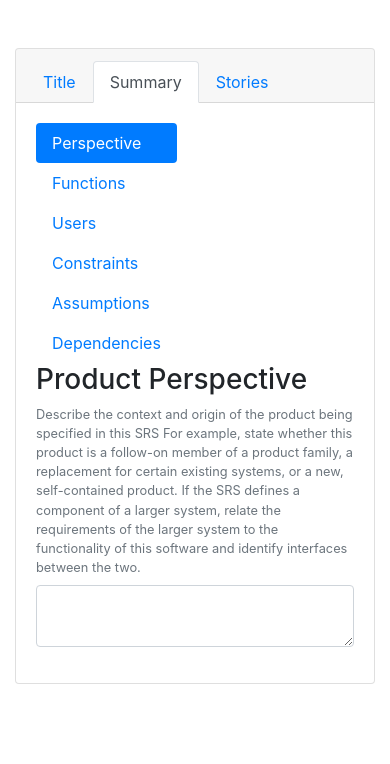
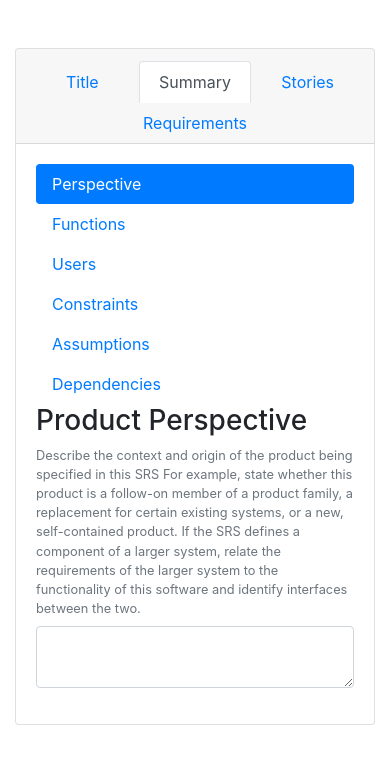
Before and after one commit to SamuelDavis/srs-builder, a Vue app: page / in a window 390 px wide. Both pictures are taken after a click on the tab "Summary". Shown: the top 764 px of the page. Built offline with nearby package versions, Linux system fonts and the light colour scheme.

Commit message:
make summary vertical tabs mobile friendly

```diff
--- a/src/App.vue
+++ b/src/App.vue
@@ -2,7 +2,7 @@
   <b-container id="app" class="mt-5">
     <h1 v-if="printing">Hello, world!</h1>
     <b-card no-body v-show="!printing">
-      <b-tabs card>
+      <b-tabs card justified>
         <b-tab title="Title">
           <srs-title/>
         </b-tab>
@@ -11,6 +11,9 @@
         </b-tab>
         <b-tab title="Stories">
           <srs-stories/>
+        </b-tab>
+        <b-tab title="Requirements">
+          <srs-requirements/>
         </b-tab>
       </b-tabs>
     </b-card>
@@ -21,13 +24,15 @@
   import SrsTitle from './components/sections/SrsTitle.vue'
   import SrsSummary from './components/sections/SrsSummary.vue'
   import SrsStories from './components/sections/SrsStories.vue'
+  import SrsRequirements from './components/sections/SrsRequirements.vue'
 
   export default {
     name: 'app',
     components: {
       'srs-title': SrsTitle,
       'srs-summary': SrsSummary,
-      'srs-stories': SrsStories
+      'srs-stories': SrsStories,
+      'srs-requirements': SrsRequirements
     },
     mounted () {
       window.addEventListener('beforeprint', () => this.printing = true)
--- /dev/null
+++ b/src/components/sections/SrsRequirements.vue
@@ -0,0 +1,32 @@
+<template>
+  <b-form>
+    <srs-input-group label="Non-Functional">
+      <b-form-group label="Performance" description="If there are performance requirements for the product under various circumstances, state them here and explain their rationale.">
+        <b-textarea v-model="data.performance"></b-textarea>
+      </b-form-group>
+      <b-form-group label="Security" description="Specify any requirements regarding security or privacy issues surrounding use of the product or protection of the data used or created by the product.">
+        <b-textarea v-model="data.security"></b-textarea>
+      </b-form-group>
+    </srs-input-group>
+    <srs-input-group label="Other" description="Define any other requirements not covered elsewhere in the SRS This might include database requirements, internationalization requirements, legal requirements, reuse objectives for the project, and so on.">
+      <b-form-group>
+        <b-textarea v-model="data.other"></b-textarea>
+      </b-form-group>
+    </srs-input-group>
+  </b-form>
+</template>
+
+<script>
+  export default {
+    name: 'srs-other',
+    data () {
+      return {
+        data: {
+          performance: '',
+          security: '',
+          other: ''
+        }
+      }
+    }
+  }
+</script>
--- a/src/components/sections/SrsSummary.vue
+++ b/src/components/sections/SrsSummary.vue
@@ -1,6 +1,6 @@
 <template>
   <b-form>
-    <b-tabs vertical pills>
+    <b-tabs vertical pills nav-wrapper-class="col-12 col-sm-auto">
       <b-tab title="Perspective">
         <srs-input-group label="Product Perspective" description="Describe the context and origin of the product being specified in this SRS For example, state whether this product is a follow-on member of a product family, a replacement for certain existing systems, or a new, self-contained product. If the SRS defines a component of a larger system, relate the requirements of the larger system to the functionality of this software and identify interfaces between the two.">
           <b-textarea v-model="data.perspective"></b-textarea>
```
